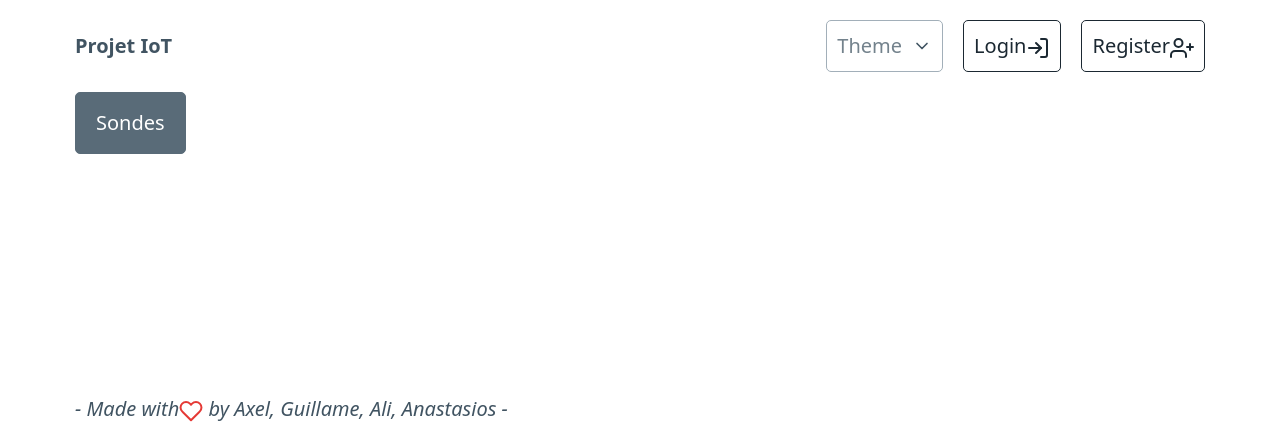
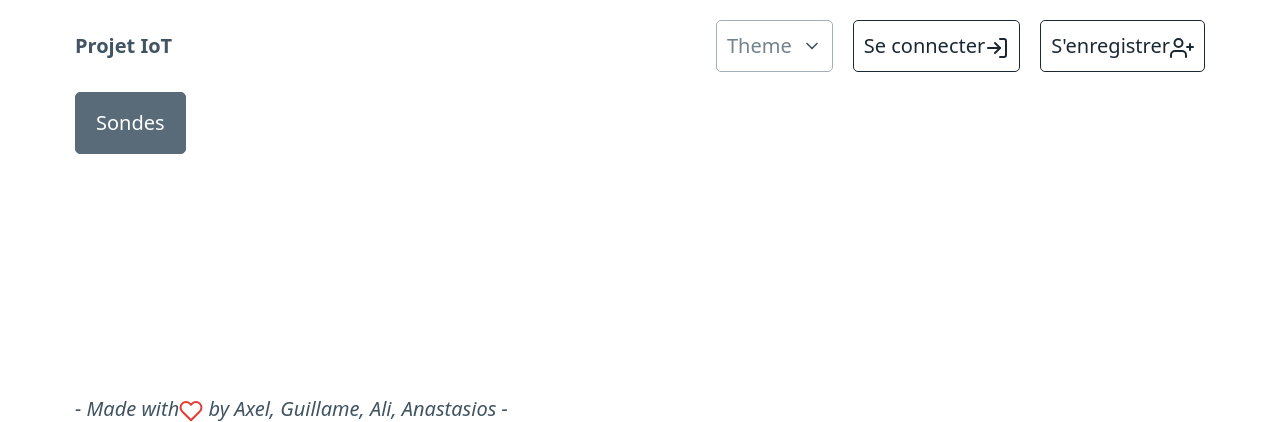
Before and after one commit to ebuaa/projetiot, a Flask app: template templates/layout.html in a window 1280 px wide. Shown: the top 422 px of the page. Run offline with Flask 3, Linux system fonts and the light colour scheme; the template is opened without the code that fills it, so the values that code supplies are empty.

Commit message:
francais

```diff
--- a/templates/layout.html
+++ b/templates/layout.html
@@ -33,10 +33,10 @@
             </li>
             {% else %}
             <li>
-                <a href="/login" class="outline contrast" role="button">Login<i data-feather="log-in"></i></a>
+                <a href="/login" class="outline contrast" role="button">Se connecter<i data-feather="log-in"></i></a>
             </li>
             <li>
-                <a href="/register" class="outline contrast" role="button">Register<i data-feather="user-plus"></i></a>
+                <a href="/register" class="outline contrast" role="button">S'enregistrer<i data-feather="user-plus"></i></a>
             </li>
             {% endif %}
         </ul>
```
